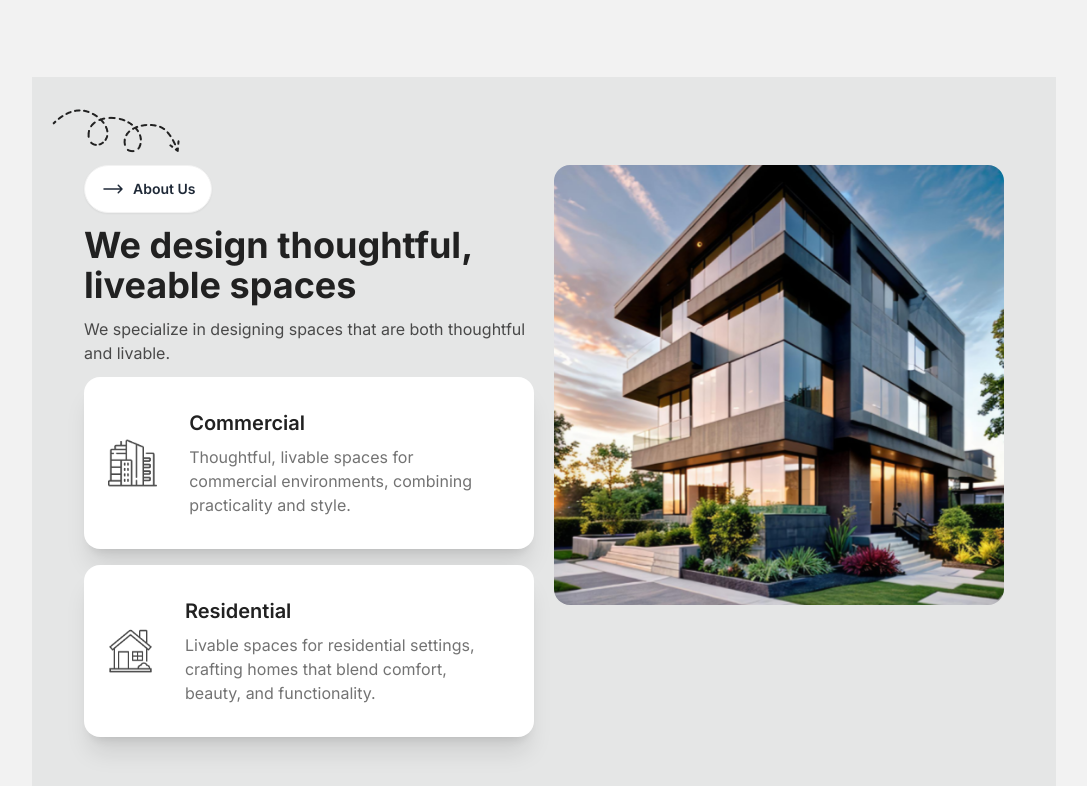
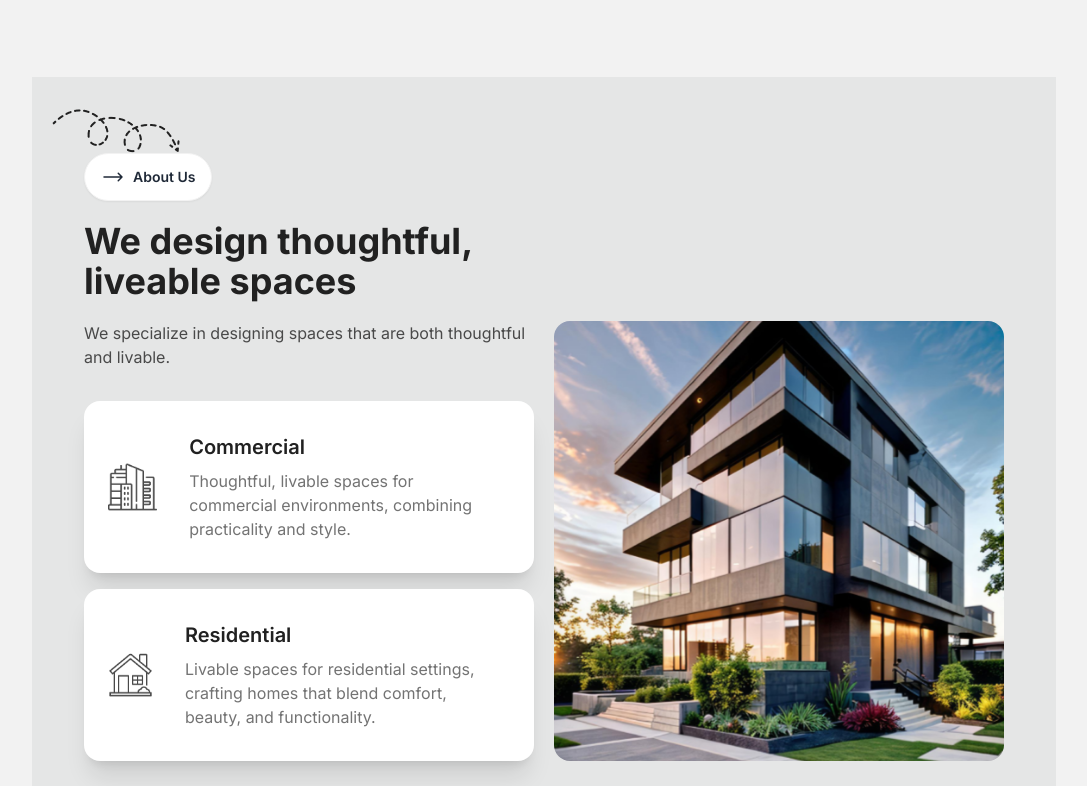
Before and after one commit to NuraidaKashmin/interior-website-assignment, a plain HTML site: page index.html in a window 1280 px wide. Shown: the part 769-1555 px from the top of the page, without its empty margins (96-1183 px from the left). Drawn offline with nearby package versions, Linux system fonts and the light colour scheme.

Commit message:
final check done

```diff
--- a/index.html
+++ b/index.html
@@ -106,13 +106,13 @@
     <main class="mx-auto xl:px-32 bg-base-200">
       <!-- design thoughtful section -->
       <section class="bg-base-300 pt-8 md:px-5">
-        <div class="pb-3 hidden lg:block">
+        <div class="hidden lg:block">
           <img src="./assets/Vector.png" alt="vector">
         </div>
-        <div class="grid grid-cols-1 lg:grid-cols-2 gap-5 lg:items-end xl:items-start px-8 justify-items-center">
+        <div class="grid grid-cols-1 lg:grid-cols-2 gap-5 items-end px-8 justify-items-center">
           <div>
-            <div class="space-y-3">
-              <div class="space-y-3 text-center lg:text-left">
+            <div class="space-y-8">
+              <div class="space-y-5 text-center lg:text-left">
                 <button class="btn bg-[#FFFFFF] rounded-full"><svg xmlns="http://www.w3.org/2000/svg" fill="none" viewBox="0 0 24 24" stroke-width="1.5" stroke="currentColor" class="size-6">
                   <path stroke-linecap="round" stroke-linejoin="round" d="M17.25 8.25 21 12m0 0-3.75 3.75M21 12H3" />
                 </svg>
```
